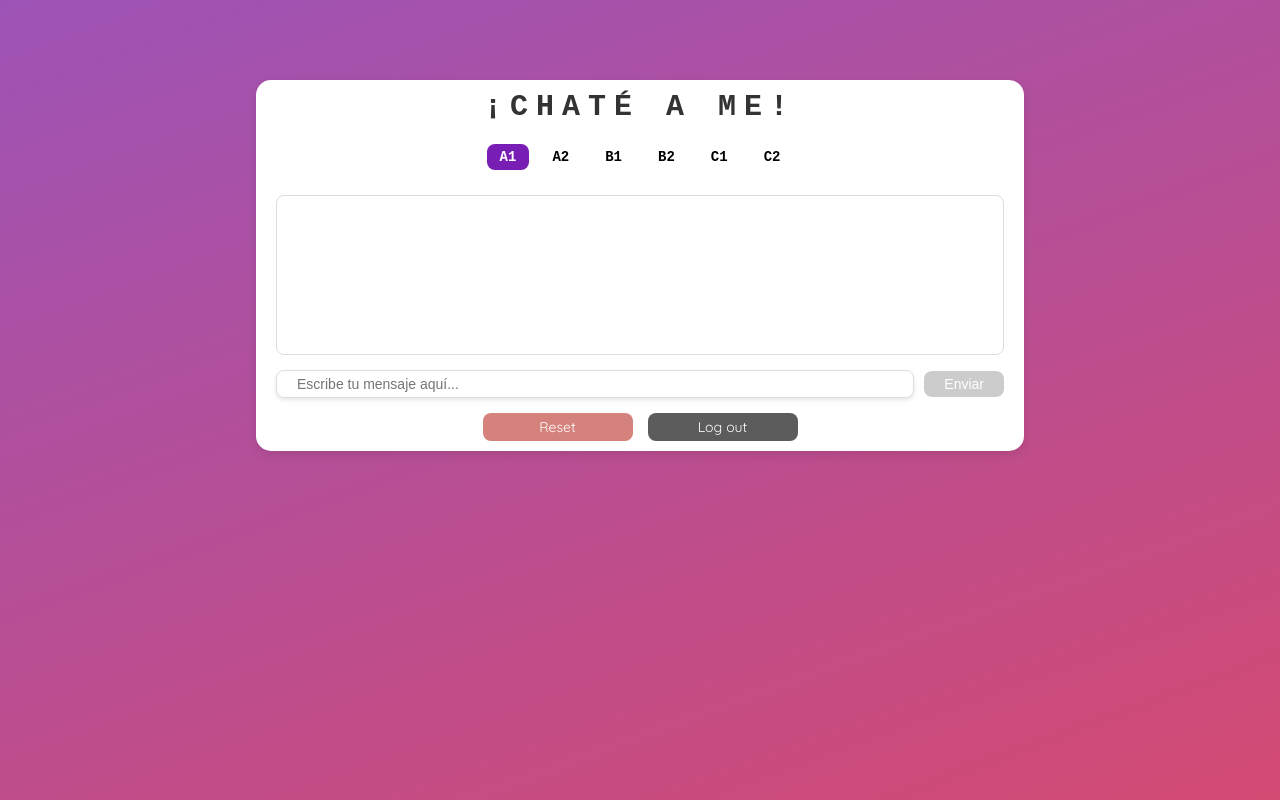
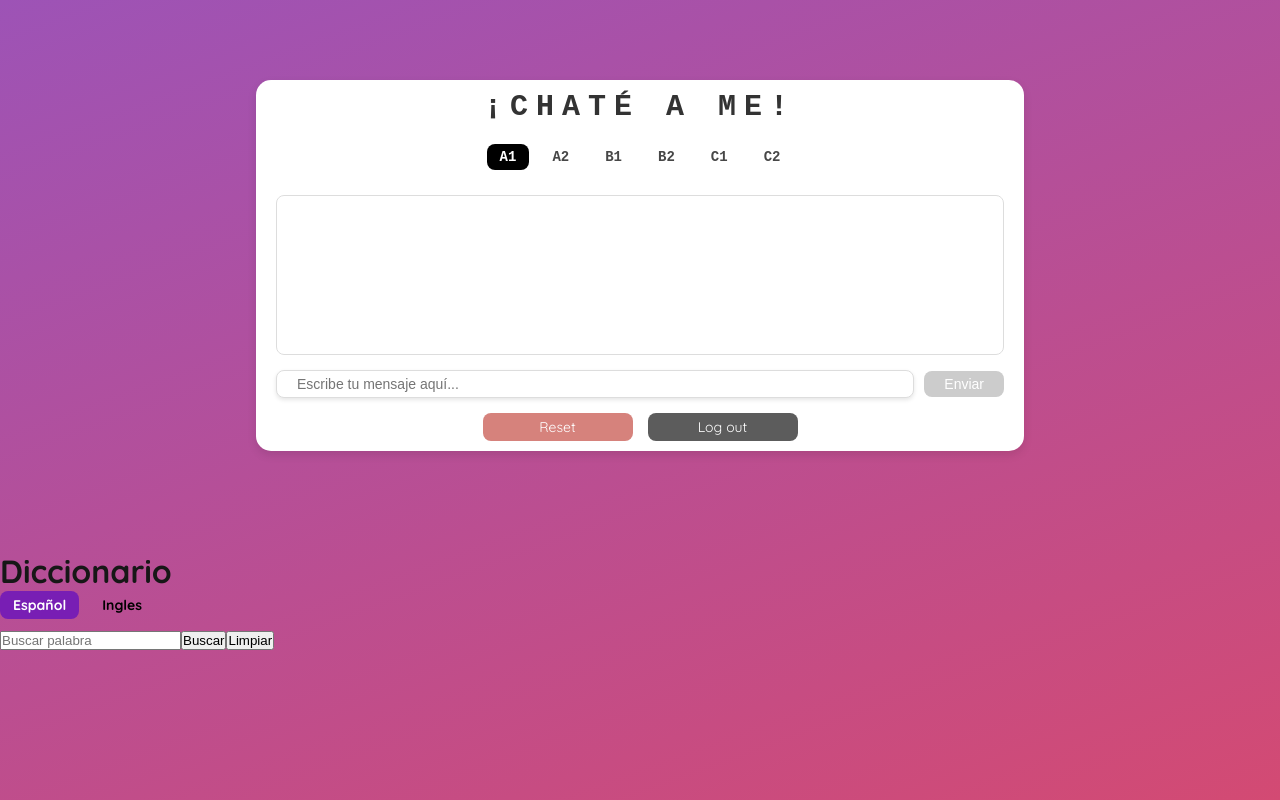
Before and after one commit to Albert-S2/chateame, a Next.js app: page /chatpage in a window 1280 px wide. Built offline with nearby package versions, Linux system fonts and the light colour scheme.

Commit message:
dictionary component created and choose language functionality added.

```diff
--- a/app/chatpage/page.js
+++ b/app/chatpage/page.js
@@ -1,5 +1,6 @@
 import React from 'react';
 import Chatbot from '../components/chatbot';
+import Dictionary from '../components/dictionary';
 import './chatpage.css';
 
 export default function ChatPage() {
@@ -8,6 +9,7 @@ export default function ChatPage() {
         <main>
           <div className="chatpage-container">
           <Chatbot />
+          <Dictionary />
           </div>
         </main>
       </div>
--- a/app/components/chatbot.css
+++ b/app/components/chatbot.css
@@ -61,7 +61,7 @@ body {
 }
 
 .chatbot-message-user {
-  background-color: #edc8f5;
+  background-color: #dadada;
   border-radius: 8px;
   align-self: flex-end;
   color: #000000;
@@ -73,7 +73,7 @@ body {
   align-self: flex-start;
   border-radius: 8px;
   color: #000000;
-  background-color: #9c7f88;
+  background-color: #ffffff;
 }
 
 /* .chatbot-message-assistant::after {
@@ -192,18 +192,18 @@ body {
   border-radius: 8px;
   font-size: 14px;
   font-weight: bold;
-  color: #000000;
+  color: #474747;
   cursor: pointer;
   transition: all 0.3s ease;
 }
 
 .level-box:hover {
-  background-color: #b55edd;
+  background-color: #525252;
   color: #ffffff;
 }
 
 .level-box.selected {
-  background-color: #781eb4;
+  background-color: #000000;
   color: #ffffff;
   /* border-color: #000000; */
 }
--- /dev/null
+++ b/app/components/dictionary.css
@@ -0,0 +1,28 @@
+.languageSelection {
+  display: flex;
+  justify-content: flex-start;
+  gap: 10px;
+  margin-bottom: 10px;
+  /* font-family: 'Courier New', Courier, monospace;  */
+}
+
+
+.language-button {
+  padding: 5px 13px;
+  border-radius: 8px;
+  font-size: 14px;
+  font-weight: bold;
+  color: #000000;
+  cursor: pointer;
+  transition: all 0.3s ease;
+}
+
+.language-button:hover {
+  background-color: #b55edd;
+  color: #ffffff;
+}
+
+.language-button.selected {
+  background-color: #781eb4;
+  color: #ffffff;
+}
--- /dev/null
+++ b/app/components/dictionary.js
@@ -0,0 +1,35 @@
+'use client';
+import { useState, useEffect, useRef } from 'react';
+import { useRouter } from 'next/navigation';
+import './dictionary.css';
+
+export default function Dictionary() {
+    const [selectedLang, setSelectedLang] = useState("Español");
+
+    function handleLangClick(lang) {
+        setSelectedLang(lang);
+    }
+
+    return (
+        <div>
+        <h1>Diccionario</h1>
+        <div className="languageSelection">
+            {["Español", "Ingles"].map((lang) => (
+                <div
+                key={lang}
+                className={`language-button ${selectedLang === lang ? "selected" : ""}`}
+                onClick={() => handleLangClick(lang)
+                }
+                >
+                    {lang}
+                </div>
+            ))}
+        </div>
+            <form>
+                <input type="text" placeholder="Buscar palabra" />
+                <button type="submit">Buscar</button>
+                <button type="reset">Limpiar</button>
+            </form>
+        </div>
+    )
+}
```
